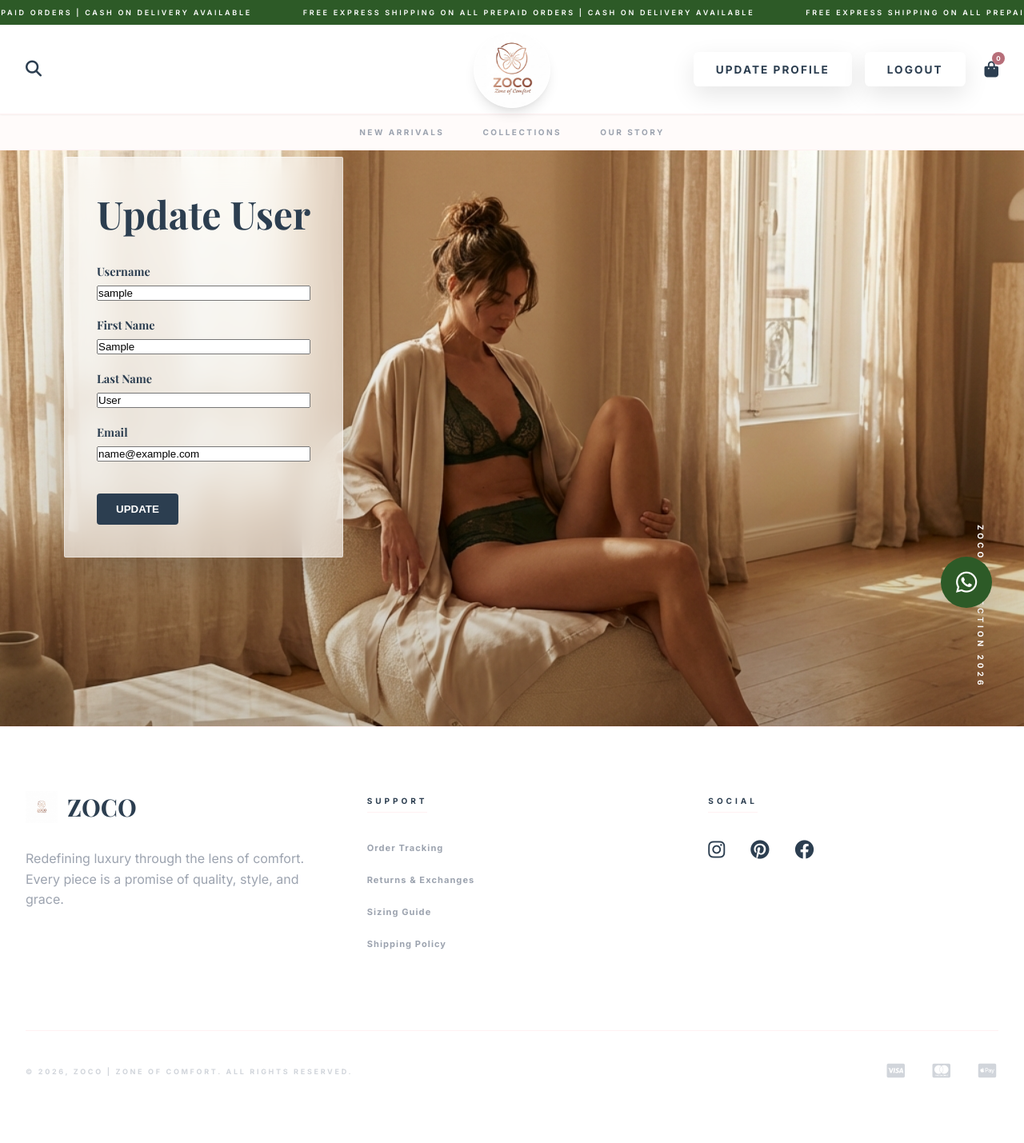
After one commit to Watergold12/zoco, a Django app: page /update_user/ in a window 1280 px wide. The commit adds this page. Shown: the whole page at 80% size. Run offline with Django 5.2, Linux system fonts and the light colour scheme; the visitor is signed in with stand-in values (Sample User, id 1); data comes from the database, SQL or seed files in the repository.

Commit message:
Set profile updation and validation!

```diff
--- a/zoco/cart/views.py
+++ b/zoco/cart/views.py
@@ -2,6 +2,7 @@ from django.shortcuts import render, get_object_or_404
 from .cart import Cart
 from store.models import Product
 from django.http import JsonResponse
+from django.contrib import messages
 
 # Create your views here.
 def cart_summary(request):
@@ -26,6 +27,7 @@ def cart_add(request):
 
         # Get cart qty
         cart_quantity = cart.__len__()
+
         # response = JsonResponse({'Product Name' : product.name})
         response = JsonResponse({'qty' : cart_quantity})
         return response
@@ -39,6 +41,7 @@ def cart_delete(request):
         cart.delete(product=product_id)
         response = JsonResponse({'product':product_id})
 
+        messages.success(request, ("Product deleted!"))
         return response
 
 def cart_update(request):
@@ -51,5 +54,6 @@ def cart_update(request):
         cart.update(product = product_id, quantity = product_qty)
 
         response = JsonResponse({'qty': product_qty})
+        messages.success(request, ("Product updated!"))
         return response
         # return redirect('cart_summary')
--- a/zoco/static/css/style.css
+++ b/zoco/static/css/style.css
@@ -612,6 +612,7 @@ body {
     letter-spacing: 0.1em;
     text-transform: uppercase;
     color: var(--color-rosegold);
+    text-decoration: none;
 }
 
 .arrow-icon {
--- a/zoco/store/forms.py
+++ b/zoco/store/forms.py
@@ -1,6 +1,26 @@
 from django.contrib.auth.models import User
-from django.contrib.auth.forms import UserCreationForm
+from django.contrib.auth.forms import UserCreationForm, UserChangeForm
 from django import forms
+
+class UpdateUserForm(UserChangeForm):
+	password = None
+	username = forms.CharField(label="", widget=forms.TextInput(attrs={'class': 'input-field', 'placeholder':'Username'}))
+	email = forms.EmailField(label="", widget=forms.TextInput(attrs={'class':'form-control', 'placeholder':'Email Address'}))
+	first_name = forms.CharField(label="", max_length=100, widget=forms.TextInput(attrs={'class':'form-control', 'placeholder':'First Name'}))
+	last_name = forms.CharField(label="", max_length=100, widget=forms.TextInput(attrs={'class':'form-control', 'placeholder':'Last Name'}))
+
+	class Meta:
+		model = User
+		fields = ('username', 'first_name', 'last_name', 'email')
+
+	def __init__(self, *args, **kwargs):
+		super(UpdateUserForm, self).__init__(*args, **kwargs)
+
+		self.fields['username'].widget.attrs['class'] = 'form-control'
+		self.fields['username'].widget.attrs['placeholder'] = 'User Name'
+		self.fields['username'].label = ''
+		self.fields['username'].help_text = '<span class="form-text text-muted"><small>Required. 150 characters or fewer. Letters, digits and @/./+/-/_ only.</small></span>'
+
 
 class SignUpForm(UserCreationForm):
 	username = forms.CharField(label="", widget=forms.TextInput(attrs={'class': 'input-field'}))
--- a/zoco/store/templates/base.html
+++ b/zoco/store/templates/base.html
@@ -44,6 +44,7 @@
 
         {% if user.is_authenticated %}
             <div class="login-wrapper">
+                <a href="{% url 'update_user' %}" class="login-btn">UPDATE PROFILE</a>
                 <a href="{% url 'logout' %}" class="login-btn">LOGOUT</a>
             </div>
         {% else %}
--- /dev/null
+++ b/zoco/store/templates/update_user.html
@@ -0,0 +1,48 @@
+{% extends 'base.html' %}
+{% load static %}
+{% block content %}
+    <section class="hero-section">
+        <img src="{% static 'assets/zoco-hero.png' %}" alt="ZOCO Hero" class="hero-bg">
+        <div class="hero-overlay"></div>
+
+        <!-- Redesigned Hero Box: Smaller and moved to corner -->
+        <div class="hero-content-1">
+            <div class="glass hero-box scroll-reveal visible">
+                <h2 class="hero-title font-heading" style="margin-bottom: 2rem;">Update User</h2>
+                <form method="post" action="{% url 'update_user' %}">
+                    {% csrf_token %}
+                    <div class="form-group font-heading">
+                        <label style="font-weight: bold; margin-bottom: 0.5rem;">Username</label>
+                        {{ user_form.username }}
+                    </div>
+
+                    <div class="form-group font-heading">
+                        <label style="font-weight: bold; margin-bottom: 0.5rem;">First Name</label>
+                        {{ user_form.first_name }}
+                    </div>
+
+                    <div class="form-group font-heading">
+                        <label style="font-weight: bold; margin-bottom: 0.5rem;">Last Name</label>
+                        {{ user_form.last_name }}
+                    </div>
+
+                    <div class="form-group font-heading">
+                        <label style="font-weight: bold; margin-bottom: 0.5rem;">Email</label>
+                        {{ user_form.email }}
+                    </div>
+                    <br>
+                    <button type="submit" class="login-butn">UPDATE</button>
+                    {% if user_form.errors %}
+                        <div class="form-errors">
+                            {{ user_form.errors }}
+                        </div>
+                    {% endif %}
+                </form>
+            </div>
+        </div>
+
+        <div class="hero-vertical-text">
+            ZOCO COLLECTION 2026
+        </div>
+    </section>
+{% endblock %}
--- a/zoco/store/urls.py
+++ b/zoco/store/urls.py
@@ -10,6 +10,8 @@ urlpatterns = [
     path('login/', views.login_user, name='login'),
     path('logout/', views.logout_user, name='logout'),
     path('register/', views.register_user, name='register'),
+    path('update_user/', views.update_user, name='update_user'),
     path('product/<int:pk>', views.product_detail, name='product_detail'),
+    path('category/<str:tpo>', views.category, name='category'),
     path('size/', views.size_guide, name='size_guide'),
 ]
--- a/zoco/store/views.py
+++ b/zoco/store/views.py
@@ -2,8 +2,8 @@ from django.shortcuts import render, redirect
 from django.contrib.auth import authenticate, login, logout
 from django.contrib import messages
 from .models import Product, Category
-from .forms import SignUpForm
-
+from django.contrib.auth.models import User
+from .forms import SignUpForm, UpdateUserForm
 
 def home(request):
     products = Product.objects.all()
@@ -90,5 +90,34 @@ def register_user(request):
 
     return render(request, 'register.html', {'form': form})
 
+
 def size_guide(request):
     return render(request, 'size_guide.html')
+
+
+def category(request, tpo):
+    tpo = tpo.replace("-", " ")
+    try:
+        category = Category.objects.get(name=tpo)
+        products = Product.objects.filter(category=category)
+        return render(request, 'category.html', {'products':products, 'category':category})
+    except:
+        messages.success(request, "That category doesn't exist!!")
+        return redirect('home')
+
+
+def update_user(request):
+    if request.user.is_authenticated:
+        current_user = User.objects.get(id=request.user.id)
+        user_form = UpdateUserForm(request.POST or None, instance=current_user)
+
+        if user_form.is_valid():
+            user_form.save()
+
+            login(request, current_user)
+            messages.success(request, "User Profile has been updated!!")
+            return redirect('home')
+
+        return render(request, 'update_user.html', {'user_form':user_form})
+    else:
+        messages.success(request, "Please login to update your profile!!")
```
Also changed, not shown: zoco/store/templates/category.html (added, +102 -0 lines), zoco/store/templates/home.html (+10 -10 lines).
